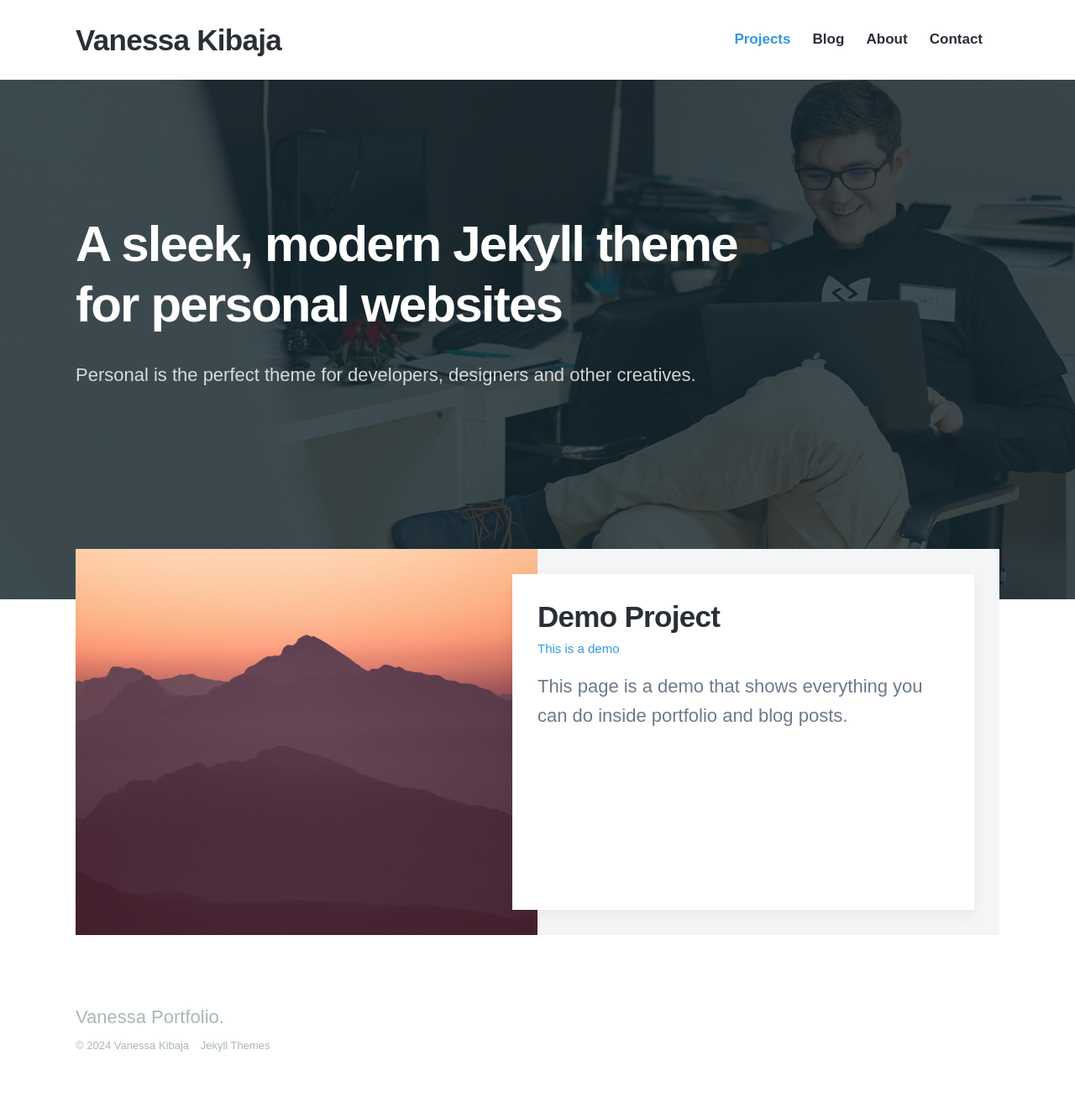
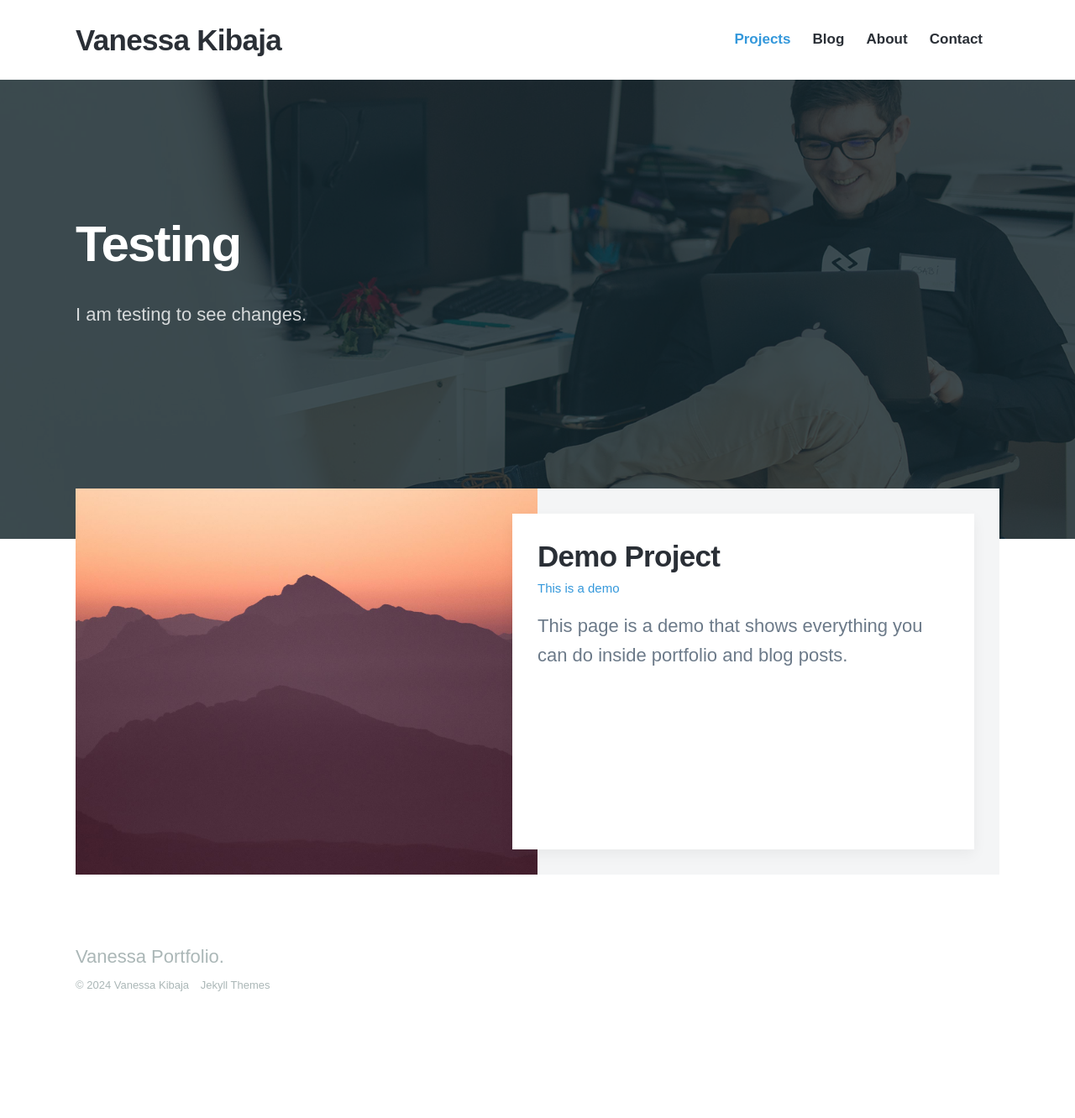
Before and after one commit to vkibaja/vkibaja.github.io, a Jekyll site: the page built from index.html, in a window 1280 px wide. Shown: the whole page at 84% size. Built offline with Jekyll 4.4.1, drawn with Linux system fonts in a browser that asks for light colours; nearby versions of some CDN libraries; some web fonts are replaced; after the commit the page ends 1260 px from its top, so only the background shows below that.

Commit message:
Update index.html

```diff
--- a/index.html
+++ b/index.html
@@ -13,9 +13,8 @@ featured_image: /images/demo/home.jpg
 
 	<div class="wrap">
 
-		<h1>A sleek, modern Jekyll theme
-		for personal websites</h1>
-		<p>Personal is the perfect theme for developers, designers and other creatives.</p>
+		<h1>Testing </h1>
+		<p>I am testing to see changes.</p>
 
 		{% include socials.html %}
 
```
